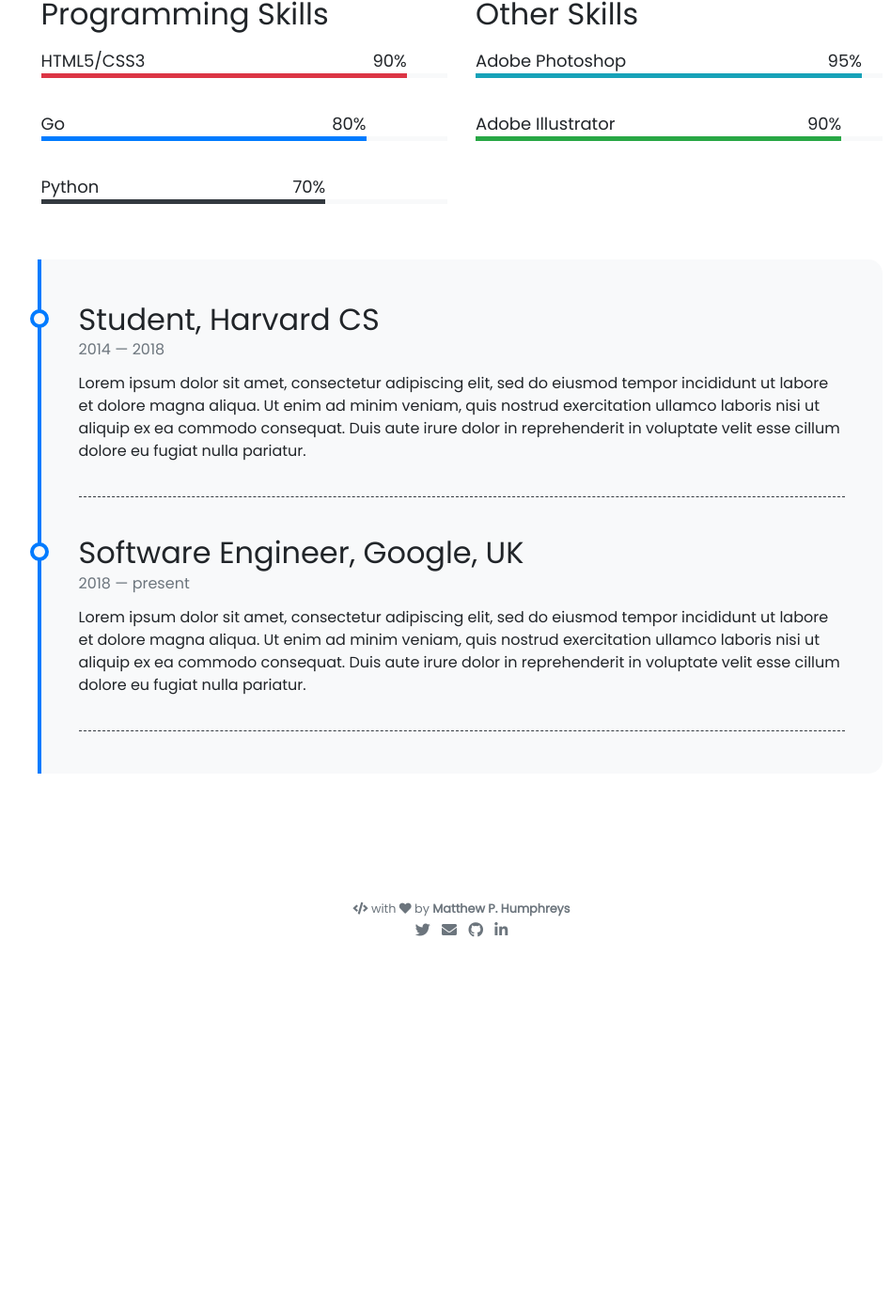
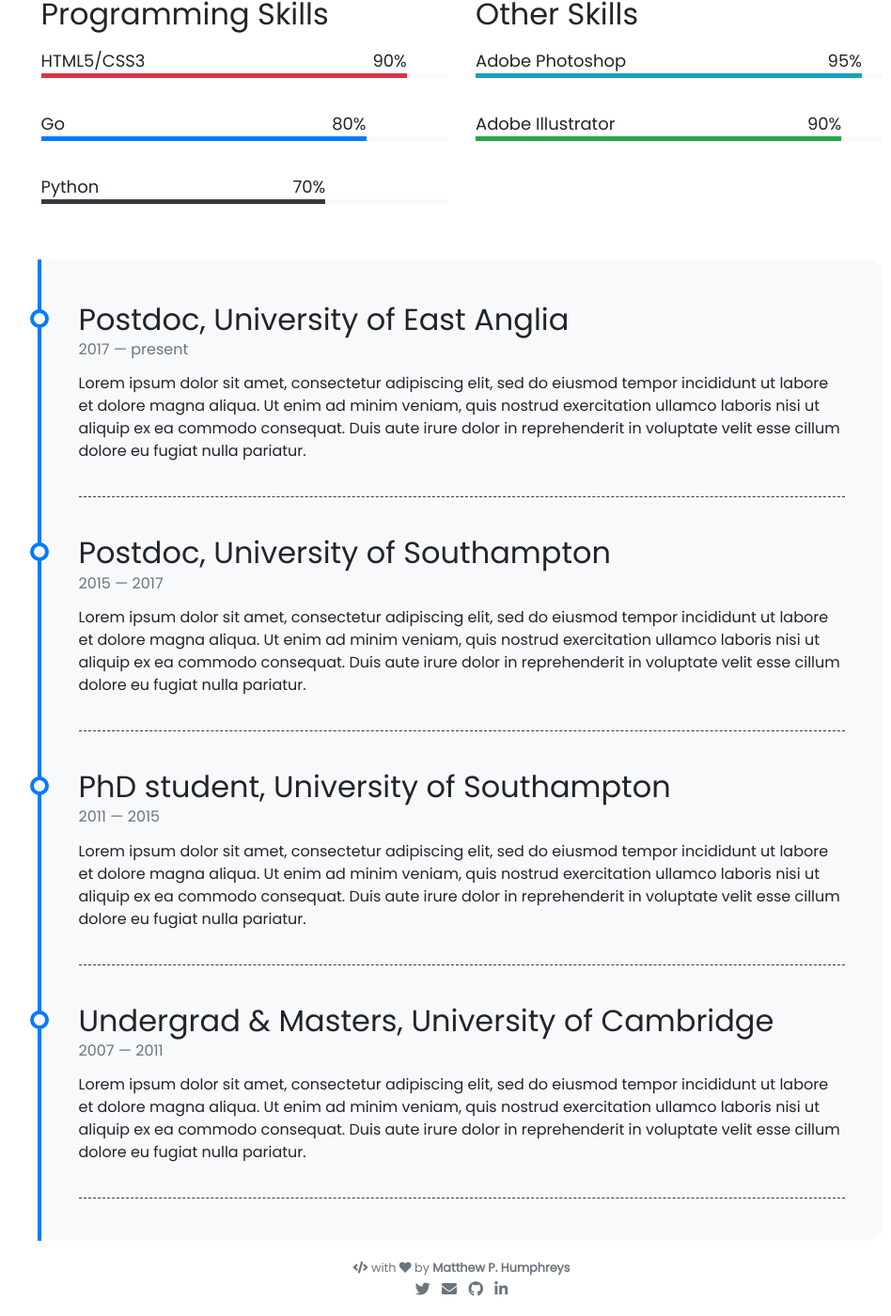
Before and after one commit to mvdh7/mvdh7.github.io, a Jekyll site: the page built from pages/about.md, in a window 1280 px wide and 1400 px high, scrolled down 382 px. Shown: the whole window at 94% size, without its empty margins (149-1097 px from the left). Built offline with Jekyll 4.4.1, drawn with Linux system fonts in a browser that asks for light colours; nearby versions of some CDN libraries; comment, search, counter and statistics services are not loaded.

Commit message:
Add my roles

```diff
--- a/_data/timeline.yml
+++ b/_data/timeline.yml
@@ -1,17 +1,35 @@
-- title: Student, Harvard CS
-  from: 2014
-  to: 2018
+- title: Postdoc, University of East Anglia
+  from: 2017
+  to: present
   description: Lorem ipsum dolor sit amet, consectetur adipiscing elit,
                sed do eiusmod tempor incididunt ut labore et dolore magna aliqua.
                Ut enim ad minim veniam, quis nostrud exercitation ullamco laboris
                nisi ut aliquip ex ea commodo consequat. Duis aute irure dolor in
                reprehenderit in voluptate velit esse cillum dolore eu fugiat nulla pariatur.
 
-- title: Software Engineer, Google, UK
-  from: 2018
-  to: present
+- title: Postdoc, University of Southampton
+  from: 2015
+  to: 2017
   description: Lorem ipsum dolor sit amet, consectetur adipiscing elit,
                sed do eiusmod tempor incididunt ut labore et dolore magna aliqua.
                Ut enim ad minim veniam, quis nostrud exercitation ullamco laboris
                nisi ut aliquip ex ea commodo consequat. Duis aute irure dolor in
                reprehenderit in voluptate velit esse cillum dolore eu fugiat nulla pariatur.
+
+- title: PhD student, University of Southampton
+  from: 2011
+  to: 2015
+  description: Lorem ipsum dolor sit amet, consectetur adipiscing elit,
+               sed do eiusmod tempor incididunt ut labore et dolore magna aliqua.
+               Ut enim ad minim veniam, quis nostrud exercitation ullamco laboris
+               nisi ut aliquip ex ea commodo consequat. Duis aute irure dolor in
+               reprehenderit in voluptate velit esse cillum dolore eu fugiat nulla pariatur.
+
+- title: Undergrad & Masters, University of Cambridge
+  from: 2007
+  to: 2011
+  description: Lorem ipsum dolor sit amet, consectetur adipiscing elit,
+               sed do eiusmod tempor incididunt ut labore et dolore magna aliqua.
+               Ut enim ad minim veniam, quis nostrud exercitation ullamco laboris
+               nisi ut aliquip ex ea commodo consequat. Duis aute irure dolor in
+               reprehenderit in voluptate velit esse cillum dolore eu fugiat nulla pariatur.
```
